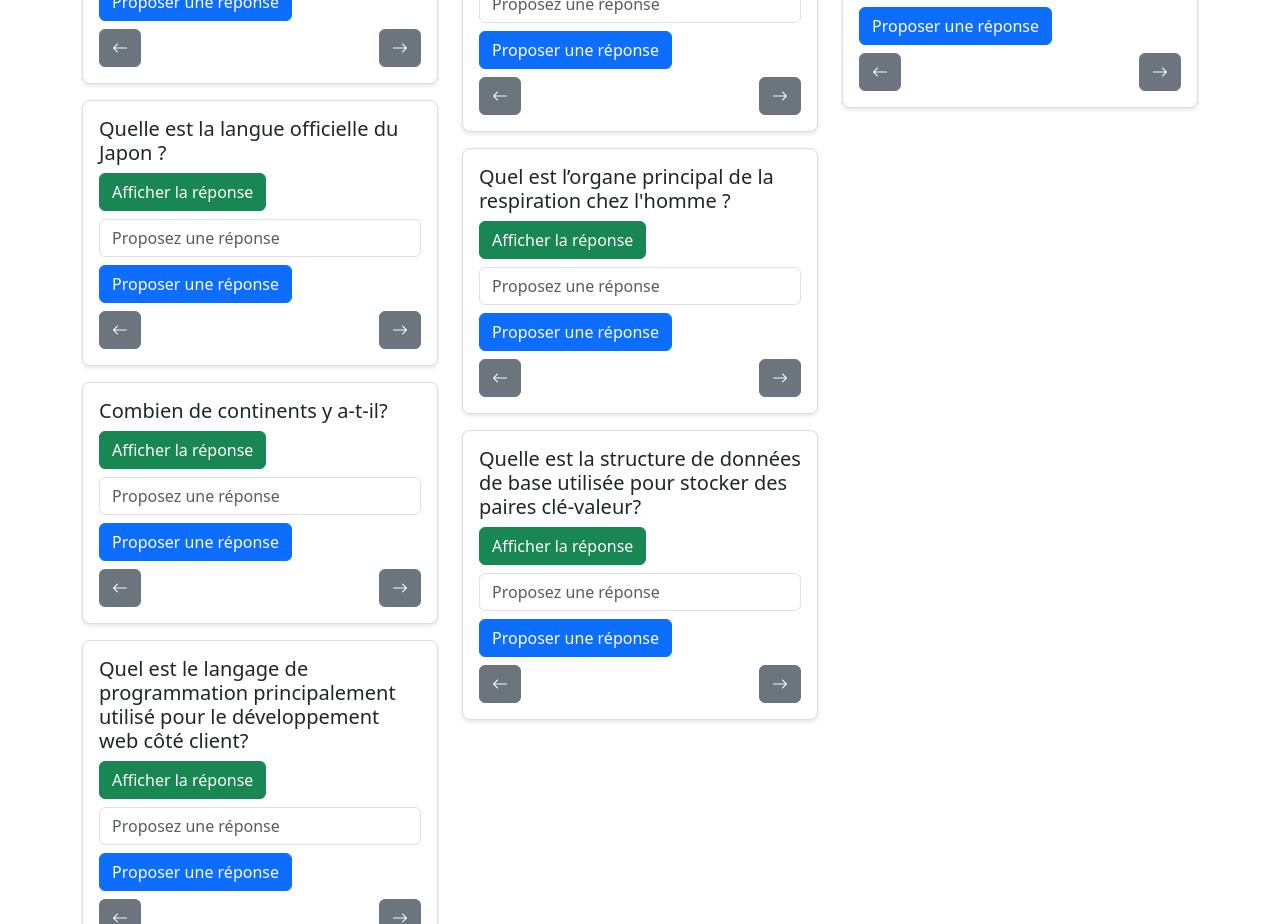
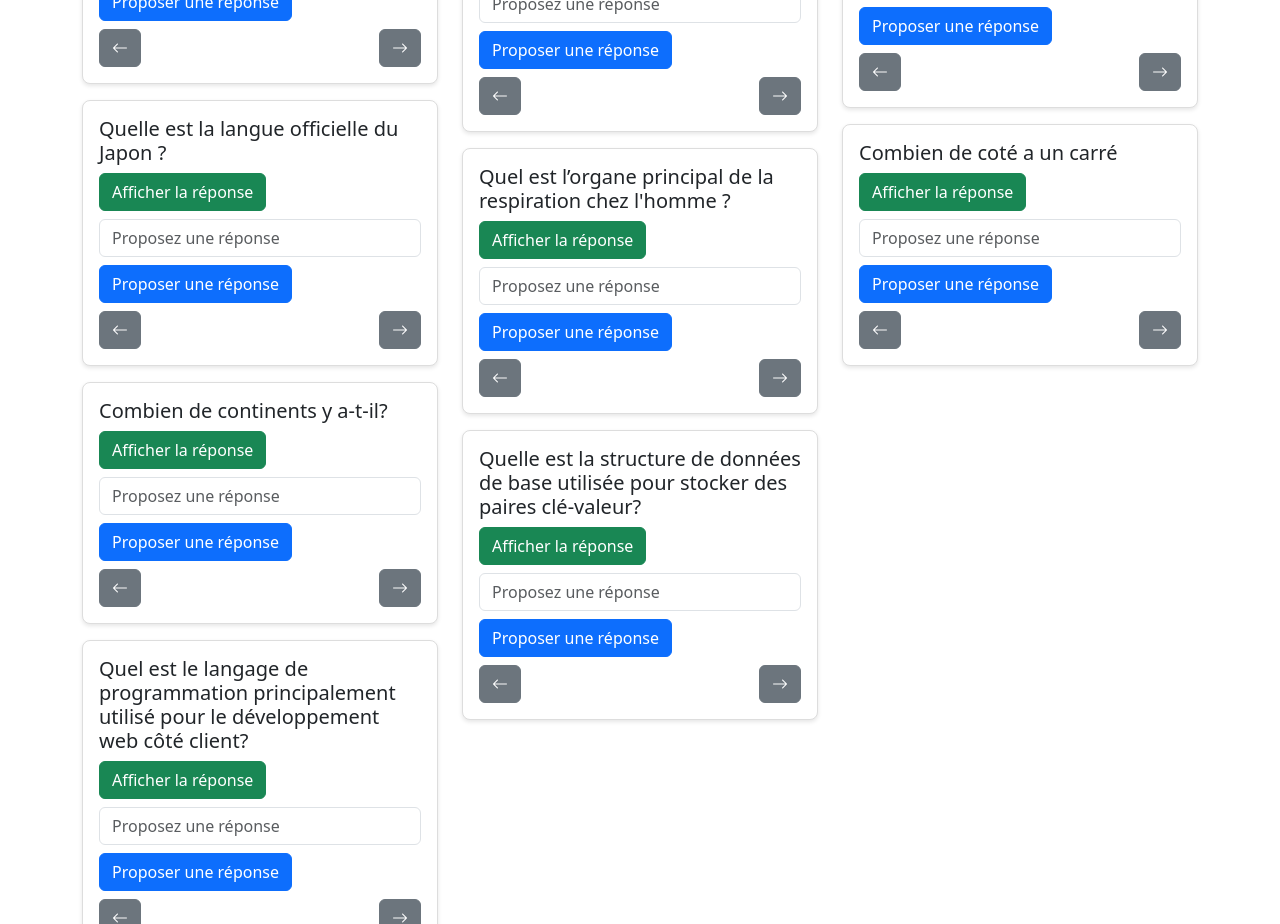
Before and after one commit to DrissGG/memopus, an Angular app: page /dashboard in a window 1280 px wide. Shown: the part 920-1844 px from the top of the page. Built offline with nearby package versions, Linux system fonts and the light colour scheme; data requests are answered from the project's data file.

Commit message:
ajout du tag dans le formulaire card

```diff
--- a/db.json
+++ b/db.json
@@ -165,6 +165,13 @@
             "answer": "HTTP",
             "column": 3,
             "tag": 1
+        },
+        {
+            "id": "e3e8",
+            "question": "Combien de coté a un carré",
+            "answer": "4",
+            "column": 3,
+            "tag": 2
         }
     ]
 }
--- a/src/app/dashboard/dashboard.component.html
+++ b/src/app/dashboard/dashboard.component.html
@@ -100,6 +100,13 @@
                             <input type="text" class="form-control" id="cardAnswer" [(ngModel)]="newCardAnswer"
                                 name="cardAnswer" required>
                         </div>
+                        <!-- Sélecteur de tag -->
+                        <div class="mb-3">
+                            <label for="cardTag" class="form-label">Tag</label>
+                            <select class="form-select" id="cardTag" [(ngModel)]="newCardTagId" name="cardTag" required>
+                                <option *ngFor="let tag of tags" [value]="tag.id">{{ tag.label }}</option>
+                            </select>
+                        </div>
                         <button type="submit" class="btn btn-primary">Ajouter la carte</button>
                     </form>
                 </div>
--- a/src/app/dashboard/dashboard.component.ts
+++ b/src/app/dashboard/dashboard.component.ts
@@ -24,6 +24,7 @@ export class DashboardComponent implements OnInit {
   newCardQuestion: string = ''; // Stocke la question de la nouvelle carte
   newCardAnswer: string = ''; // Stocke la réponse de la nouvelle carte
   currentColumnId: number | null = null; // Stocke l'ID de la colonne où la carte sera ajoutée
+  newCardTagId: number | null = null; // Tag sélectionné pour la nouvelle carte
 
 
 
@@ -125,16 +126,22 @@ export class DashboardComponent implements OnInit {
     this.newCardAnswer = ''; // Réinitialise la réponse de la carte
   }
 
+  // Ajoute une nouvelle carte
   addCard() {
-    if (this.newCardQuestion.trim() && this.newCardAnswer.trim()) {
+    if (this.newCardQuestion.trim() && this.newCardAnswer.trim() && this.newCardTagId !== null) {
       const newCard = {
         question: this.newCardQuestion,
         answer: this.newCardAnswer,
-        column: this.currentColumnId // Associe la nouvelle carte à la colonne spécifiée
+        column: this.currentColumnId,
+        tag: Number(this.newCardTagId) // Associe le tag sélectionné à la nouvelle carte
       };
+      console.log(newCard);
       this.cardService.addCard(newCard).subscribe((addedCard: any) => {
         this.cards.push(addedCard); // Ajoute la nouvelle carte à la liste
-        this.closeAddCardModal(); // Ferme le modal après l'ajout
+        this.newCardQuestion = ''; // Réinitialise le champ de question
+        this.newCardAnswer = '';   // Réinitialise le champ de réponse
+        this.newCardTagId = null;  // Réinitialise le champ de tag
+        this.closeAddCardModal();  // Ferme le modal après l'ajout
       });
     }
   }
```
